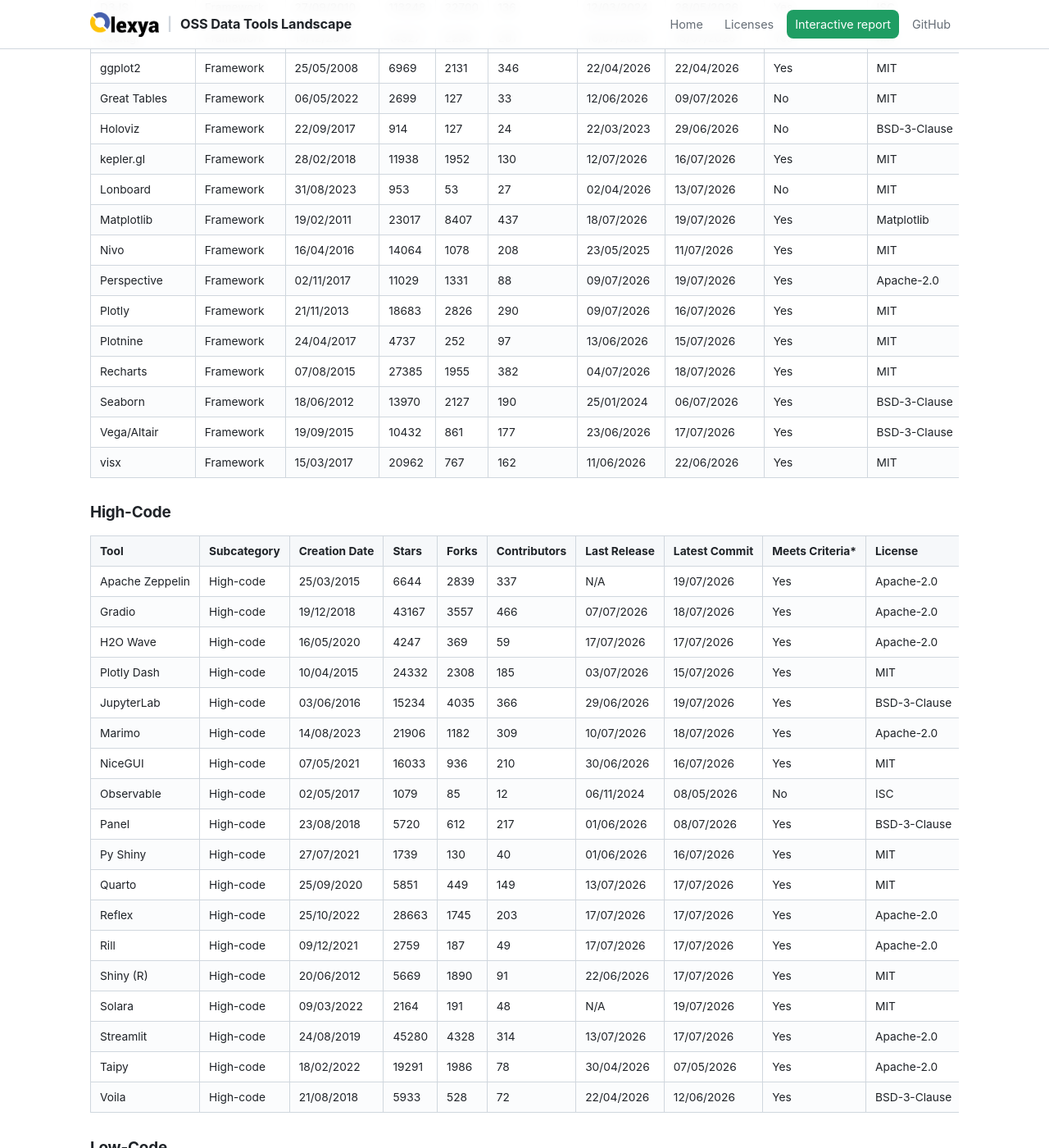
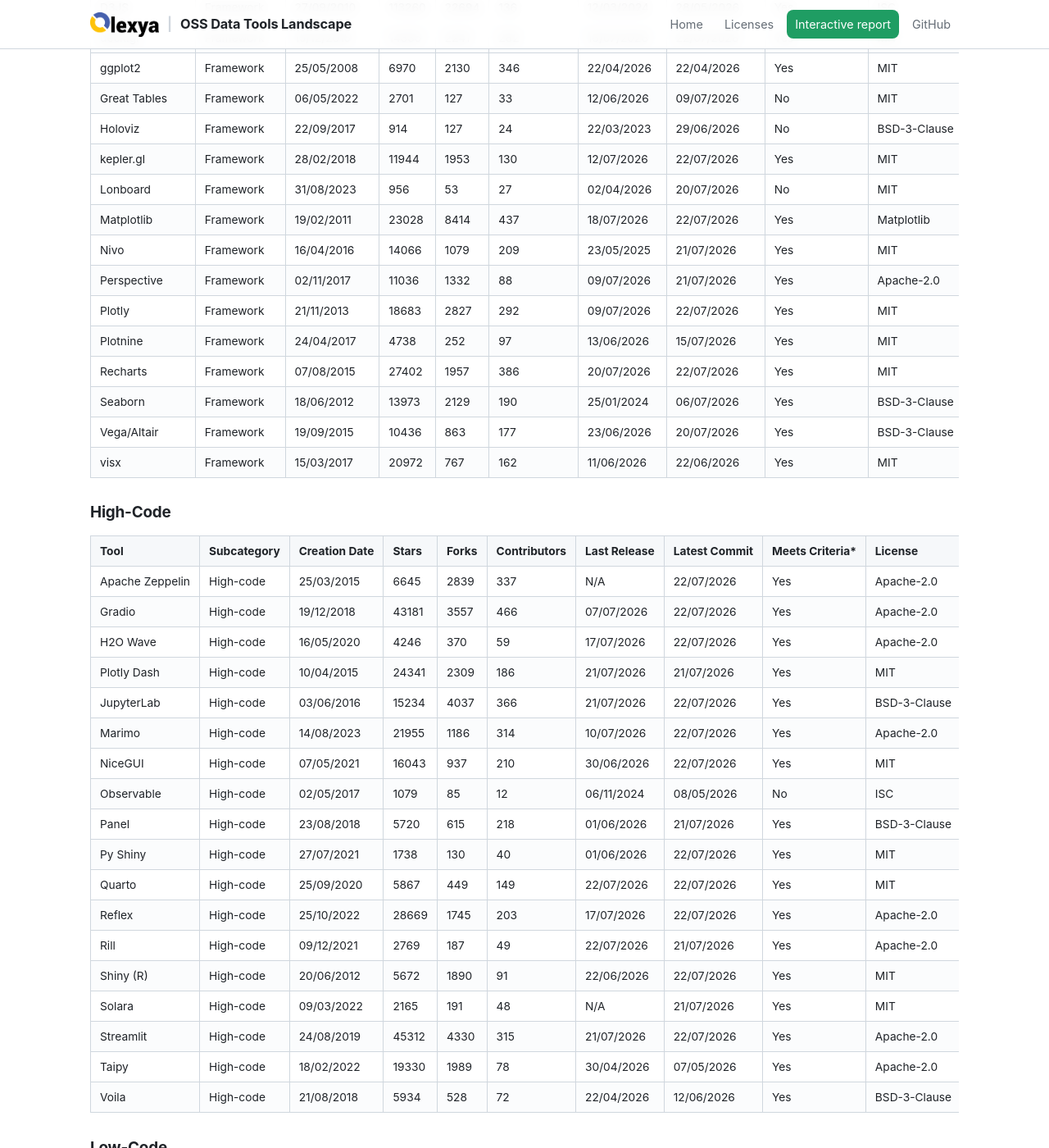
Before and after one commit to olexya/oss-data-tools-landscape, a Jekyll site: the page built from 04.analysis_and_output.md, in a window 1280 px wide and 1400 px high, scrolled down 869 px. Shown: the whole window at 82% size. Built offline with Jekyll 4.4.1, drawn with Linux system fonts in a browser that asks for light colours; our own code applies the rules of GitHub Pages for plain Markdown files; some of the changed text lies outside the part shown.

Commit message:
Update tools inventory [automated]

```diff
--- a/04.analysis_and_output.md
+++ b/04.analysis_and_output.md
@@ -17,96 +17,96 @@ Here is a summary table of the main analysis and output tools we have identified
 
 | Tool | Subcategory | Creation Date | Stars | Forks | Contributors | Last Release | Latest Commit | Meets Criteria* | License | Link |
 |---|---|---|---|---|---|---|---|---|---|---|
-| AntV G2 | Framework | 26/05/2016 | 12568 | 1660 | 217 | 06/01/2026 | 15/07/2026 | Yes | MIT | https://github.com/antvis/G2 |
-| ApexCharts | Framework | 24/07/2018 | 15112 | 1372 | 226 | 19/07/2026 | 19/07/2026 | Yes | MIT | https://github.com/apexcharts/apexcharts.js |
-| Apache ECharts | Framework | 03/04/2013 | 66831 | 19808 | 273 | 19/05/2026 | 15/07/2026 | Yes | Apache-2.0 | https://github.com/apache/echarts |
-| Bokeh | Framework | 26/03/2012 | 20417 | 4258 | 388 | N/A | 18/07/2026 | Yes | BSD-3-Clause | https://github.com/bokeh/bokeh |
-| Chart JS | Framework | 17/03/2013 | 67589 | 11944 | 426 | 13/10/2025 | 27/05/2026 | Yes | MIT | https://github.com/chartjs/Chart.js |
-| Cube | Framework | 16/09/2018 | 20446 | 2079 | 364 | 17/07/2026 | 19/07/2026 | Yes | Apache-2.0 | https://github.com/cube-js/cube |
-| D3JS | Framework | 27/09/2010 | 113248 | 22700 | 136 | 12/03/2024 | 28/05/2026 | Yes | ISC | https://github.com/d3/d3 |
-| deck.gl | Framework | 15/12/2015 | 14327 | 2239 | 281 | 16/07/2026 | 18/07/2026 | Yes | MIT | https://github.com/visgl/deck.gl |
-| ggplot2 | Framework | 25/05/2008 | 6969 | 2131 | 346 | 22/04/2026 | 22/04/2026 | Yes | MIT | https://github.com/tidyverse/ggplot2 |
-| Great Tables | Framework | 06/05/2022 | 2699 | 127 | 33 | 12/06/2026 | 09/07/2026 | No | MIT | https://github.com/posit-dev/great-tables |
+| AntV G2 | Framework | 26/05/2016 | 12571 | 1659 | 217 | 06/01/2026 | 15/07/2026 | Yes | MIT | https://github.com/antvis/G2 |
+| ApexCharts | Framework | 24/07/2018 | 15119 | 1369 | 226 | 21/07/2026 | 22/07/2026 | Yes | MIT | https://github.com/apexcharts/apexcharts.js |
+| Apache ECharts | Framework | 03/04/2013 | 66871 | 19812 | 273 | 19/05/2026 | 15/07/2026 | Yes | Apache-2.0 | https://github.com/apache/echarts |
+| Bokeh | Framework | 26/03/2012 | 20417 | 4261 | 388 | N/A | 22/07/2026 | Yes | BSD-3-Clause | https://github.com/bokeh/bokeh |
+| Chart JS | Framework | 17/03/2013 | 67597 | 11947 | 426 | 13/10/2025 | 27/05/2026 | Yes | MIT | https://github.com/chartjs/Chart.js |
+| Cube | Framework | 16/09/2018 | 20476 | 2084 | 365 | 22/07/2026 | 22/07/2026 | Yes | Apache-2.0 | https://github.com/cube-js/cube |
+| D3JS | Framework | 27/09/2010 | 113260 | 22694 | 136 | 12/03/2024 | 28/05/2026 | Yes | ISC | https://github.com/d3/d3 |
+| deck.gl | Framework | 15/12/2015 | 14335 | 2241 | 282 | 16/07/2026 | 22/07/2026 | Yes | MIT | https://github.com/visgl/deck.gl |
+| ggplot2 | Framework | 25/05/2008 | 6970 | 2130 | 346 | 22/04/2026 | 22/04/2026 | Yes | MIT | https://github.com/tidyverse/ggplot2 |
+| Great Tables | Framework | 06/05/2022 | 2701 | 127 | 33 | 12/06/2026 | 09/07/2026 | No | MIT | https://github.com/posit-dev/great-tables |
 | Holoviz | Framework | 22/09/2017 | 914 | 127 | 24 | 22/03/2023 | 29/06/2026 | No | BSD-3-Clause | https://github.com/holoviz/holoviz |
-| kepler.gl | Framework | 28/02/2018 | 11938 | 1952 | 130 | 12/07/2026 | 16/07/2026 | Yes | MIT | https://github.com/keplergl/kepler.gl |
-| Lonboard | Framework | 31/08/2023 | 953 | 53 | 27 | 02/04/2026 | 13/07/2026 | No | MIT | https://github.com/developmentseed/lonboard |
-| Matplotlib | Framework | 19/02/2011 | 23017 | 8407 | 437 | 18/07/2026 | 19/07/2026 | Yes | Matplotlib | https://github.com/matplotlib/matplotlib |
-| Nivo | Framework | 16/04/2016 | 14064 | 1078 | 208 | 23/05/2025 | 11/07/2026 | Yes | MIT | https://github.com/plouc/nivo |
-| Perspective | Framework | 02/11/2017 | 11029 | 1331 | 88 | 09/07/2026 | 19/07/2026 | Yes | Apache-2.0 | https://github.com/finos/perspective |
-| Plotly | Framework | 21/11/2013 | 18683 | 2826 | 290 | 09/07/2026 | 16/07/2026 | Yes | MIT | https://github.com/plotly/plotly.py |
-| Plotnine | Framework | 24/04/2017 | 4737 | 252 | 97 | 13/06/2026 | 15/07/2026 | Yes | MIT | https://github.com/has2k1/plotnine |
-| Recharts | Framework | 07/08/2015 | 27385 | 1955 | 382 | 04/07/2026 | 18/07/2026 | Yes | MIT | https://github.com/recharts/recharts |
-| Seaborn | Framework | 18/06/2012 | 13970 | 2127 | 190 | 25/01/2024 | 06/07/2026 | Yes | BSD-3-Clause | https://github.com/mwaskom/seaborn |
-| Vega/Altair | Framework | 19/09/2015 | 10432 | 861 | 177 | 23/06/2026 | 17/07/2026 | Yes | BSD-3-Clause | https://github.com/vega/altair |
-| visx | Framework | 15/03/2017 | 20962 | 767 | 162 | 11/06/2026 | 22/06/2026 | Yes | MIT | https://github.com/airbnb/visx |
+| kepler.gl | Framework | 28/02/2018 | 11944 | 1953 | 130 | 12/07/2026 | 22/07/2026 | Yes | MIT | https://github.com/keplergl/kepler.gl |
+| Lonboard | Framework | 31/08/2023 | 956 | 53 | 27 | 02/04/2026 | 20/07/2026 | No | MIT | https://github.com/developmentseed/lonboard |
+| Matplotlib | Framework | 19/02/2011 | 23028 | 8414 | 437 | 18/07/2026 | 22/07/2026 | Yes | Matplotlib | https://github.com/matplotlib/matplotlib |
+| Nivo | Framework | 16/04/2016 | 14066 | 1079 | 209 | 23/05/2025 | 21/07/2026 | Yes | MIT | https://github.com/plouc/nivo |
+| Perspective | Framework | 02/11/2017 | 11036 | 1332 | 88 | 09/07/2026 | 21/07/2026 | Yes | Apache-2.0 | https://github.com/finos/perspective |
+| Plotly | Framework | 21/11/2013 | 18683 | 2827 | 292 | 09/07/2026 | 22/07/2026 | Yes | MIT | https://github.com/plotly/plotly.py |
+| Plotnine | Framework | 24/04/2017 | 4738 | 252 | 97 | 13/06/2026 | 15/07/2026 | Yes | MIT | https://github.com/has2k1/plotnine |
+| Recharts | Framework | 07/08/2015 | 27402 | 1957 | 386 | 20/07/2026 | 22/07/2026 | Yes | MIT | https://github.com/recharts/recharts |
+| Seaborn | Framework | 18/06/2012 | 13973 | 2129 | 190 | 25/01/2024 | 06/07/2026 | Yes | BSD-3-Clause | https://github.com/mwaskom/seaborn |
+| Vega/Altair | Framework | 19/09/2015 | 10436 | 863 | 177 | 23/06/2026 | 20/07/2026 | Yes | BSD-3-Clause | https://github.com/vega/altair |
+| visx | Framework | 15/03/2017 | 20972 | 767 | 162 | 11/06/2026 | 22/06/2026 | Yes | MIT | https://github.com/airbnb/visx |
 
 ### High-Code
 
 | Tool | Subcategory | Creation Date | Stars | Forks | Contributors | Last Release | Latest Commit | Meets Criteria* | License | Link |
 |---|---|---|---|---|---|---|---|---|---|---|
-| Apache Zeppelin | High-code | 25/03/2015 | 6644 | 2839 | 337 | N/A | 19/07/2026 | Yes | Apache-2.0 | https://github.com/apache/zeppelin |
-| Gradio | High-code | 19/12/2018 | 43167 | 3557 | 466 | 07/07/2026 | 18/07/2026 | Yes | Apache-2.0 | https://github.com/gradio-app/gradio |
-| H2O Wave | High-code | 16/05/2020 | 4247 | 369 | 59 | 17/07/2026 | 17/07/2026 | Yes | Apache-2.0 | https://github.com/h2oai/wave |
-| Plotly Dash | High-code | 10/04/2015 | 24332 | 2308 | 185 | 03/07/2026 | 15/07/2026 | Yes | MIT | https://github.com/plotly/dash |
-| JupyterLab | High-code | 03/06/2016 | 15234 | 4035 | 366 | 29/06/2026 | 19/07/2026 | Yes | BSD-3-Clause | https://github.com/jupyterlab/jupyterlab |
-| Marimo | High-code | 14/08/2023 | 21906 | 1182 | 309 | 10/07/2026 | 18/07/2026 | Yes | Apache-2.0 | https://github.com/marimo-team/marimo |
-| NiceGUI | High-code | 07/05/2021 | 16033 | 936 | 210 | 30/06/2026 | 16/07/2026 | Yes | MIT | https://github.com/zauberzeug/nicegui |
+| Apache Zeppelin | High-code | 25/03/2015 | 6645 | 2839 | 337 | N/A | 22/07/2026 | Yes | Apache-2.0 | https://github.com/apache/zeppelin |
+| Gradio | High-code | 19/12/2018 | 43181 | 3557 | 466 | 07/07/2026 | 22/07/2026 | Yes | Apache-2.0 | https://github.com/gradio-app/gradio |
+| H2O Wave | High-code | 16/05/2020 | 4246 | 370 | 59 | 17/07/2026 | 22/07/2026 | Yes | Apache-2.0 | https://github.com/h2oai/wave |
+| Plotly Dash | High-code | 10/04/2015 | 24341 | 2309 | 186 | 21/07/2026 | 21/07/2026 | Yes | MIT | https://github.com/plotly/dash |
+| JupyterLab | High-code | 03/06/2016 | 15234 | 4037 | 366 | 21/07/2026 | 22/07/2026 | Yes | BSD-3-Clause | https://github.com/jupyterlab/jupyterlab |
+| Marimo | High-code | 14/08/2023 | 21955 | 1186 | 314 | 10/07/2026 | 22/07/2026 | Yes | Apache-2.0 | https://github.com/marimo-team/marimo |
+| NiceGUI | High-code | 07/05/2021 | 16043 | 937 | 210 | 30/06/2026 | 22/07/2026 | Yes | MIT | https://github.com/zauberzeug/nicegui |
 | Observable | High-code | 02/05/2017 | 1079 | 85 | 12 | 06/11/2024 | 08/05/2026 | No | ISC | https://github.com/observablehq/runtime |
-| Panel | High-code | 23/08/2018 | 5720 | 612 | 217 | 01/06/2026 | 08/07/2026 | Yes | BSD-3-Clause | https://github.com/holoviz/panel |
-| Py Shiny | High-code | 27/07/2021 | 1739 | 130 | 40 | 01/06/2026 | 16/07/2026 | Yes | MIT | https://github.com/posit-dev/py-shiny |
-| Quarto | High-code | 25/09/2020 | 5851 | 449 | 149 | 13/07/2026 | 17/07/2026 | Yes | MIT | https://github.com/quarto-dev/quarto-cli |
-| Reflex | High-code | 25/10/2022 | 28663 | 1745 | 203 | 17/07/2026 | 17/07/2026 | Yes | Apache-2.0 | https://github.com/reflex-dev/reflex |
-| Rill | High-code | 09/12/2021 | 2759 | 187 | 49 | 17/07/2026 | 17/07/2026 | Yes | Apache-2.0 | https://github.com/rilldata/rill |
-| Shiny (R) | High-code | 20/06/2012 | 5669 | 1890 | 91 | 22/06/2026 | 17/07/2026 | Yes | MIT | https://github.com/rstudio/shiny |
-| Solara | High-code | 09/03/2022 | 2164 | 191 | 48 | N/A | 19/07/2026 | Yes | MIT | https://github.com/widgetti/solara |
-| Streamlit | High-code | 24/08/2019 | 45280 | 4328 | 314 | 13/07/2026 | 17/07/2026 | Yes | Apache-2.0 | https://github.com/streamlit/streamlit |
-| Taipy | High-code | 18/02/2022 | 19291 | 1986 | 78 | 30/04/2026 | 07/05/2026 | Yes | Apache-2.0 | https://github.com/Avaiga/taipy |
-| Voila | High-code | 21/08/2018 | 5933 | 528 | 72 | 22/04/2026 | 12/06/2026 | Yes | BSD-3-Clause | https://github.com/voila-dashboards/voila |
+| Panel | High-code | 23/08/2018 | 5720 | 615 | 218 | 01/06/2026 | 21/07/2026 | Yes | BSD-3-Clause | https://github.com/holoviz/panel |
+| Py Shiny | High-code | 27/07/2021 | 1738 | 130 | 40 | 01/06/2026 | 22/07/2026 | Yes | MIT | https://github.com/posit-dev/py-shiny |
+| Quarto | High-code | 25/09/2020 | 5867 | 449 | 149 | 22/07/2026 | 22/07/2026 | Yes | MIT | https://github.com/quarto-dev/quarto-cli |
+| Reflex | High-code | 25/10/2022 | 28669 | 1745 | 203 | 17/07/2026 | 22/07/2026 | Yes | Apache-2.0 | https://github.com/reflex-dev/reflex |
+| Rill | High-code | 09/12/2021 | 2769 | 187 | 49 | 22/07/2026 | 21/07/2026 | Yes | Apache-2.0 | https://github.com/rilldata/rill |
+| Shiny (R) | High-code | 20/06/2012 | 5672 | 1890 | 91 | 22/06/2026 | 22/07/2026 | Yes | MIT | https://github.com/rstudio/shiny |
+| Solara | High-code | 09/03/2022 | 2165 | 191 | 48 | N/A | 21/07/2026 | Yes | MIT | https://github.com/widgetti/solara |
+| Streamlit | High-code | 24/08/2019 | 45312 | 4330 | 315 | 21/07/2026 | 22/07/2026 | Yes | Apache-2.0 | https://github.com/streamlit/streamlit |
+| Taipy | High-code | 18/02/2022 | 19330 | 1989 | 78 | 30/04/2026 | 07/05/2026 | Yes | Apache-2.0 | https://github.com/Avaiga/taipy |
+| Voila | High-code | 21/08/2018 | 5934 | 528 | 72 | 22/04/2026 | 12/06/2026 | Yes | BSD-3-Clause | https://github.com/voila-dashboards/voila |
 
 ### Low-Code
 
 | Tool | Subcategory | Creation Date | Stars | Forks | Contributors | Last Release | Latest Commit | Meets Criteria* | License | Link |
 |---|---|---|---|---|---|---|---|---|---|---|
-| Datasette | Low-code | 23/10/2017 | 11292 | 884 | 93 | 14/07/2026 | 14/07/2026 | Yes | Apache-2.0 | https://github.com/simonw/datasette |
-| Evidence | Low-code | 27/05/2021 | 6680 | 379 | 68 | 06/02/2026 | 18/02/2026 | Yes | MIT | https://github.com/evidence-dev/evidence |
-| Grafana | Low-code | 11/12/2013 | 75660 | 14300 | 373 | 01/07/2026 | 18/07/2026 | Yes | AGPL-3.0 | https://github.com/grafana/grafana |
-| Kibana | Low-code | 26/01/2013 | 21197 | 8600 | 370 | 30/06/2026 | 19/07/2026 | Yes | Elastic-2.0 | https://github.com/elastic/kibana |
+| Datasette | Low-code | 23/10/2017 | 11301 | 885 | 93 | 14/07/2026 | 14/07/2026 | Yes | Apache-2.0 | https://github.com/simonw/datasette |
+| Evidence | Low-code | 27/05/2021 | 6768 | 386 | 68 | 06/02/2026 | 18/02/2026 | Yes | MIT | https://github.com/evidence-dev/evidence |
+| Grafana | Low-code | 11/12/2013 | 75718 | 14323 | 373 | 21/07/2026 | 22/07/2026 | Yes | AGPL-3.0 | https://github.com/grafana/grafana |
+| Kibana | Low-code | 26/01/2013 | 21201 | 8604 | 371 | 21/07/2026 | 22/07/2026 | Yes | Elastic-2.0 | https://github.com/elastic/kibana |
 | KNIME | Low-code | N/A | N/A | N/A | N/A | N/A | N/A | Yes | GPL-3.0 | https://github.com/knime/knime-core |
-| Observable Framework | Low-code | 27/09/2023 | 3548 | 199 | 38 | 02/03/2026 | 15/05/2026 | No | ISC | https://github.com/observablehq/framework |
-| Orange | Low-code | 22/02/2013 | 5652 | 1110 | 110 | 20/12/2025 | 14/07/2026 | Yes | GPL-3.0 | https://github.com/biolab/orange3 |
-| PyGWalker | Low-code | 16/02/2023 | 15910 | 883 | 27 | 04/04/2026 | 27/06/2026 | Yes | Apache-2.0 | https://github.com/Kanaries/pygwalker |
-| Querybook | Low-code | 05/03/2020 | 2268 | 296 | 56 | 22/04/2025 | 10/07/2026 | Yes | Apache-2.0 | https://github.com/pinterest/querybook |
-| RAWGraphs | Low-code | 17/04/2013 | 9015 | 1847 | 16 | 26/01/2024 | 28/01/2025 | No | Apache-2.0 | https://github.com/rawgraphs/rawgraphs-app |
-| Redash | Low-code | 28/10/2013 | 28711 | 4614 | 391 | 02/03/2026 | 09/07/2026 | No | BSD-2-Clause | https://github.com/getredash/redash |
-| Vizro | Low-code | 04/09/2023 | 3756 | 287 | 44 | 16/07/2026 | 17/07/2026 | Yes | Apache-2.0 | https://github.com/mckinsey/vizro |
-| WrenAI | Low-code | 13/03/2024 | 16170 | 1838 | 68 | 13/07/2026 | 17/07/2026 | Yes | AGPL-3.0 | https://github.com/Canner/WrenAI |
+| Observable Framework | Low-code | 27/09/2023 | 3552 | 199 | 38 | 02/03/2026 | 15/05/2026 | No | ISC | https://github.com/observablehq/framework |
+| Orange | Low-code | 22/02/2013 | 5652 | 1109 | 110 | 20/12/2025 | 14/07/2026 | Yes | GPL-3.0 | https://github.com/biolab/orange3 |
+| PyGWalker | Low-code | 16/02/2023 | 15914 | 883 | 27 | 04/04/2026 | 27/06/2026 | Yes | Apache-2.0 | https://github.com/Kanaries/pygwalker |
+| Querybook | Low-code | 05/03/2020 | 2269 | 296 | 56 | 22/04/2025 | 10/07/2026 | Yes | Apache-2.0 | https://github.com/pinterest/querybook |
+| RAWGraphs | Low-code | 17/04/2013 | 9014 | 1848 | 16 | 26/01/2024 | 28/01/2025 | No | Apache-2.0 | https://github.com/rawgraphs/rawgraphs-app |
+| Redash | Low-code | 28/10/2013 | 28714 | 4612 | 391 | 02/03/2026 | 09/07/2026 | No | BSD-2-Clause | https://github.com/getredash/redash |
+| Vizro | Low-code | 04/09/2023 | 3759 | 288 | 44 | 16/07/2026 | 22/07/2026 | Yes | Apache-2.0 | https://github.com/mckinsey/vizro |
+| WrenAI | Low-code | 13/03/2024 | 16567 | 1865 | 69 | 21/07/2026 | 22/07/2026 | Yes | AGPL-3.0 | https://github.com/Canner/WrenAI |
 
 ### No-Code
 
 | Tool | Subcategory | Creation Date | Stars | Forks | Contributors | Last Release | Latest Commit | Meets Criteria* | License | Link |
 |---|---|---|---|---|---|---|---|---|---|---|
-| Appsmith | No-code | 30/06/2020 | 40409 | 4674 | 327 | 09/07/2026 | 17/07/2026 | Yes | Apache-2.0 | https://github.com/appsmithorg/appsmith |
-| Budibase | No-code | 07/06/2019 | 28135 | 2181 | 118 | 15/07/2026 | 17/07/2026 | Yes | GPL-3.0 | https://github.com/Budibase/budibase |
-| Chartbrew | No-code | 29/08/2019 | 3960 | 442 | 23 | 19/07/2026 | 19/07/2026 | No | FSL-1.1 | https://github.com/chartbrew/chartbrew |
-| DataEase | No-code | 02/02/2021 | 24221 | 4217 | 91 | 18/06/2026 | 17/07/2026 | Yes | GPL-3.0 | https://github.com/dataease/dataease |
-| Lightdash | No-code | 19/03/2021 | 5976 | 743 | 166 | 19/07/2026 | 19/07/2026 | Yes | MIT | https://github.com/lightdash/lightdash |
-| Metabase | No-code | 02/02/2015 | 48276 | 6679 | 391 | 16/07/2026 | 18/07/2026 | Yes | AGPL-3.0 | https://github.com/metabase/metabase |
-| Superset | No-code | 21/07/2015 | 73889 | 17914 | 421 | 18/07/2026 | 18/07/2026 | Yes | Apache-2.0 | https://github.com/apache/superset |
-| ToolJet | No-code | 30/03/2021 | 38232 | 5181 | 408 | 17/07/2026 | 16/07/2026 | Yes | AGPL-3.0 | https://github.com/ToolJet/ToolJet |
+| Appsmith | No-code | 30/06/2020 | 40449 | 4678 | 327 | 09/07/2026 | 22/07/2026 | Yes | Apache-2.0 | https://github.com/appsmithorg/appsmith |
+| Budibase | No-code | 07/06/2019 | 28141 | 2183 | 119 | 22/07/2026 | 22/07/2026 | Yes | GPL-3.0 | https://github.com/Budibase/budibase |
+| Chartbrew | No-code | 29/08/2019 | 3964 | 442 | 23 | 19/07/2026 | 22/07/2026 | No | FSL-1.1 | https://github.com/chartbrew/chartbrew |
+| DataEase | No-code | 02/02/2021 | 24230 | 4217 | 91 | 18/06/2026 | 22/07/2026 | Yes | GPL-3.0 | https://github.com/dataease/dataease |
+| Lightdash | No-code | 19/03/2021 | 5980 | 745 | 166 | 22/07/2026 | 22/07/2026 | Yes | MIT | https://github.com/lightdash/lightdash |
+| Metabase | No-code | 02/02/2015 | 48314 | 6680 | 391 | 21/07/2026 | 22/07/2026 | Yes | AGPL-3.0 | https://github.com/metabase/metabase |
+| Superset | No-code | 21/07/2015 | 73930 | 17918 | 421 | 21/07/2026 | 22/07/2026 | Yes | Apache-2.0 | https://github.com/apache/superset |
+| ToolJet | No-code | 30/03/2021 | 38244 | 5187 | 407 | 22/07/2026 | 22/07/2026 | Yes | AGPL-3.0 | https://github.com/ToolJet/ToolJet |
 
 ### Web Analytics
 
 | Tool | Subcategory | Creation Date | Stars | Forks | Contributors | Last Release | Latest Commit | Meets Criteria* | License | Link |
 |---|---|---|---|---|---|---|---|---|---|---|
 | Ackee | Web Analytics | 16/04/2014 | 4682 | 386 | 44 | 08/04/2026 | 08/04/2026 | Yes | MIT | https://github.com/electerious/Ackee |
-| GoatCounter | Web Analytics | 28/05/2019 | 5824 | 266 | 57 | 15/12/2025 | 12/07/2026 | Yes | EUPL-1.2 | https://github.com/arp242/goatcounter |
-| Matomo | Web Analytics | 30/03/2011 | 21703 | 2867 | 346 | 18/07/2026 | 17/07/2026 | Yes | GPL-3.0 | https://github.com/matomo-org/matomo |
-| Open Web Analytics | Web Analytics | 01/04/2012 | 2679 | 487 | 23 | 07/09/2025 | 17/07/2026 | No | GPL-2.0 | https://github.com/Open-Web-Analytics/Open-Web-Analytics |
-| OpenReplay | Web Analytics | 29/04/2021 | 12248 | 761 | 70 | 05/05/2026 | 17/07/2026 | Yes | AGPL-3.0 | https://github.com/openreplay/openreplay |
-| Plausible | Web Analytics | 04/12/2018 | 27855 | 1719 | 109 | 15/05/2026 | 16/07/2026 | Yes | AGPL-3.0 | https://github.com/plausible/analytics |
-| Posthog | Web Analytics | 23/01/2020 | 36914 | 3053 | 394 | 19/07/2026 | 19/07/2026 | Yes | MIT | https://github.com/PostHog/posthog |
-| Rybbit | Web Analytics | 14/01/2025 | 12484 | 693 | 48 | 07/07/2026 | 19/07/2026 | Yes | AGPL-3.0 | https://github.com/rybbit-io/rybbit |
-| Umami | Web Analytics | 17/07/2020 | 37749 | 7568 | 375 | 24/06/2026 | 24/06/2026 | Yes | MIT | https://github.com/umami-software/umami |
+| GoatCounter | Web Analytics | 28/05/2019 | 5832 | 266 | 57 | 15/12/2025 | 20/07/2026 | Yes | EUPL-1.2 | https://github.com/arp242/goatcounter |
+| Matomo | Web Analytics | 30/03/2011 | 21711 | 2870 | 346 | 22/07/2026 | 22/07/2026 | Yes | GPL-3.0 | https://github.com/matomo-org/matomo |
+| Open Web Analytics | Web Analytics | 01/04/2012 | 2680 | 487 | 23 | 22/07/2026 | 22/07/2026 | No | GPL-2.0 | https://github.com/Open-Web-Analytics/Open-Web-Analytics |
+| OpenReplay | Web Analytics | 29/04/2021 | 12269 | 762 | 70 | 05/05/2026 | 21/07/2026 | Yes | AGPL-3.0 | https://github.com/openreplay/openreplay |
+| Plausible | Web Analytics | 04/12/2018 | 27942 | 1728 | 110 | 15/05/2026 | 22/07/2026 | Yes | AGPL-3.0 | https://github.com/plausible/analytics |
+| Posthog | Web Analytics | 23/01/2020 | 37235 | 3079 | 393 | 22/07/2026 | 22/07/2026 | Yes | MIT | https://github.com/PostHog/posthog |
+| Rybbit | Web Analytics | 14/01/2025 | 12500 | 693 | 50 | 07/07/2026 | 22/07/2026 | Yes | AGPL-3.0 | https://github.com/rybbit-io/rybbit |
+| Umami | Web Analytics | 17/07/2020 | 37826 | 7610 | 375 | 24/06/2026 | 24/06/2026 | Yes | MIT | https://github.com/umami-software/umami |
 
 *Criteria: >40 contributors, >500 stars, and recent releases/commit
 
```
Also changed, not shown: 01.ingestion_and_transport.md (+39 -39 lines), 02.storage.md (+34 -34 lines), 03.query_and_processing.md (+45 -45 lines), 05.platform_management.md (+49 -49 lines).
